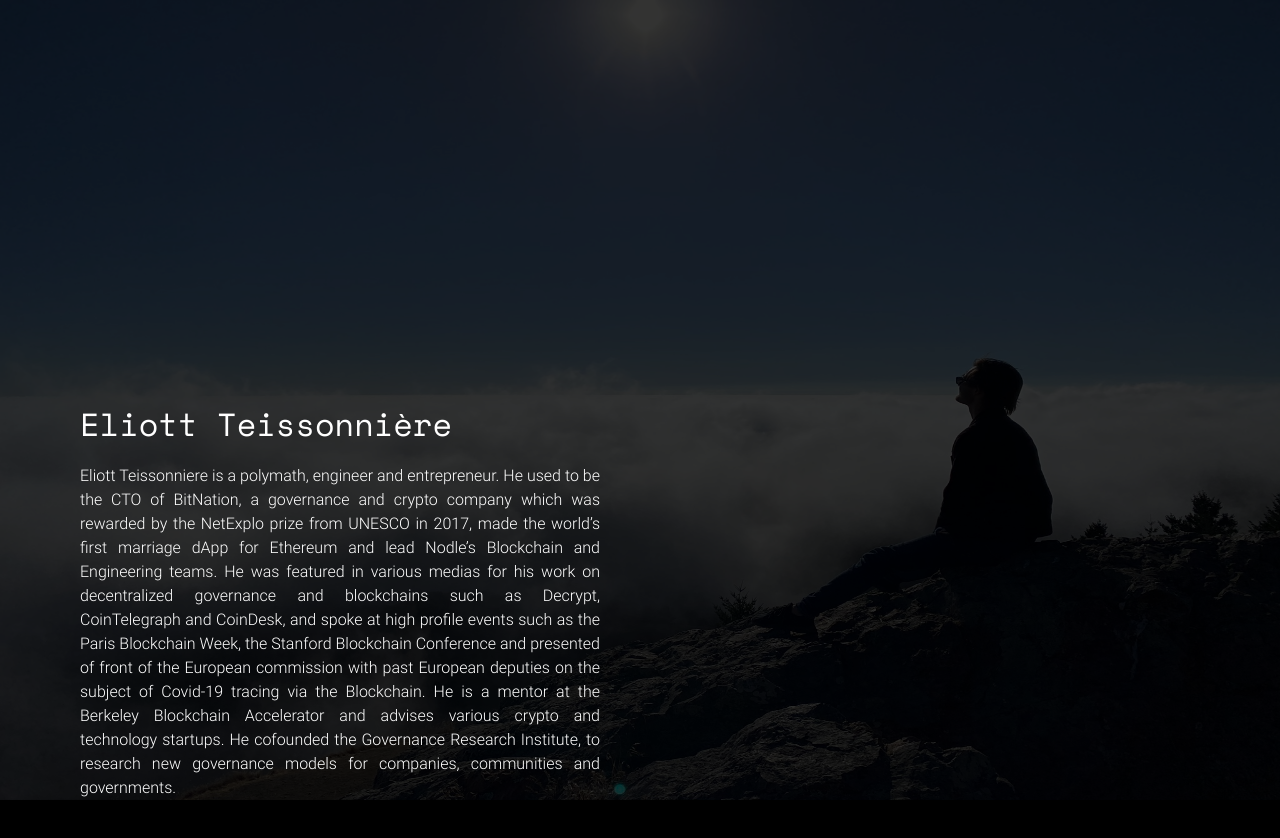
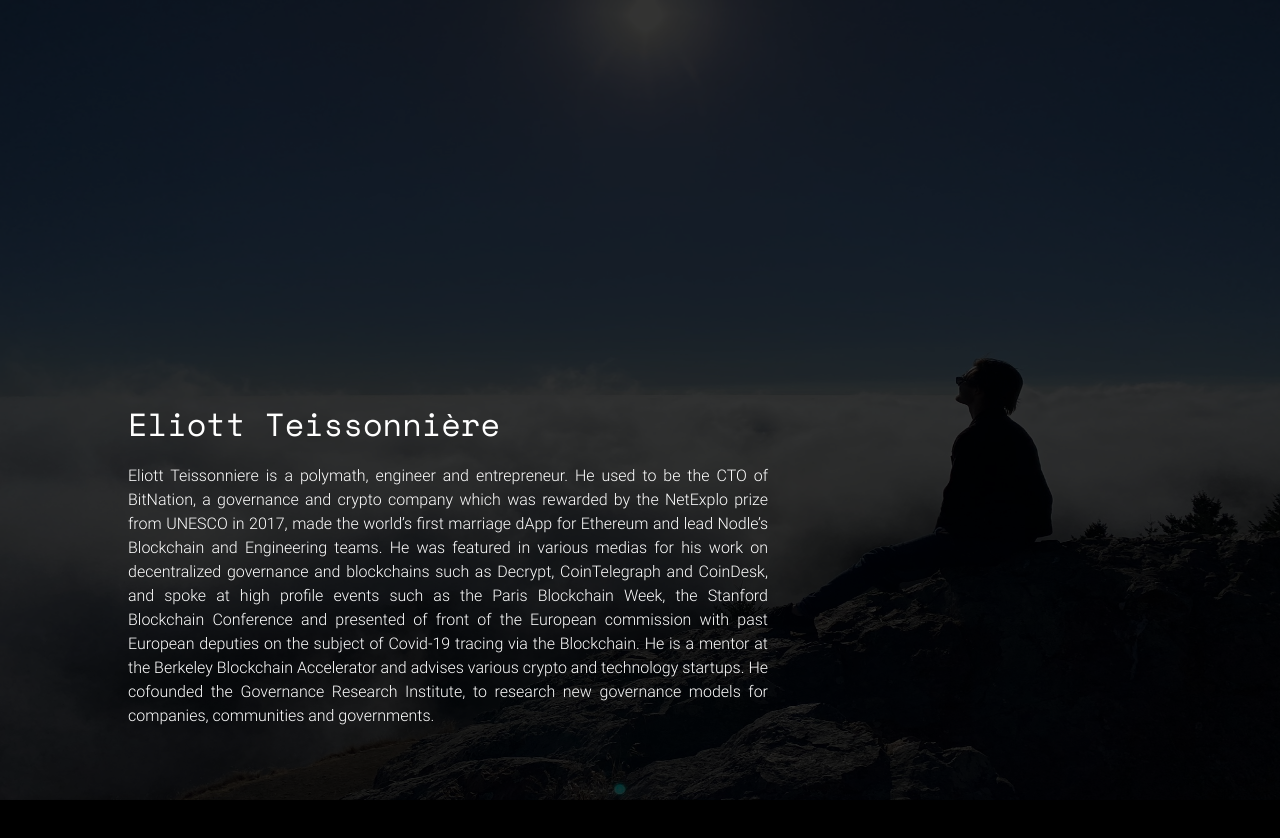
Before and after one commit to ETeissonniere/eliottteissonniere.com, a Next.js app: page / in a window 1280 px wide. Shown: the top 838 px of the page. After the commit the page ends 808 px from the top, so only its background shows below. Built offline with nearby package versions, Linux system fonts and the light colour scheme; a web font is replaced by a local one.

Commit message:
fix sizing units

```diff
--- a/css/index.module.css
+++ b/css/index.module.css
@@ -18,8 +18,8 @@
 }
 
 .presentationContainer {
-  padding-left: 10vh;
-  padding-right: 85vh;
+  padding-left: 10vw;
+  padding-right: 40vw;
   padding-bottom: 10vh;
   padding-top: 50vh;
   text-align: justify;
```
